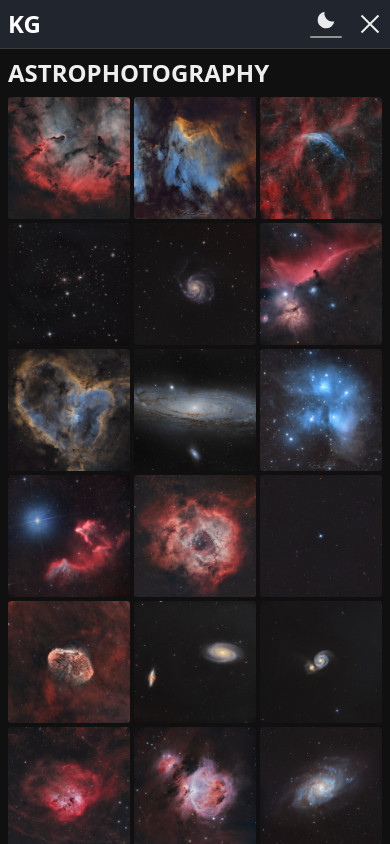
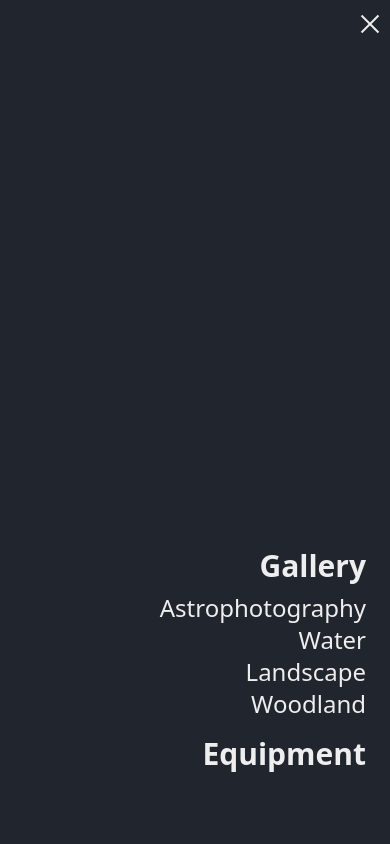
Before and after one commit to kgunessee/kieran_gunessee_photography_v2, a Next.js app: page /astrophotography in a window 390 px wide. Both pictures are taken after a click on the button 370 px from the left and 24 px from the top of the page. Shown: the top 844 px of the page. Built offline with nearby package versions, Linux system fonts and the light colour scheme.

Commit message:
Create separate components for the hamburger and theme button.
Also added the mobile menu with animations for the nav elements. Also put the nav elements in a separate component for reusability on the desktop version.

```diff
--- /dev/null
+++ b/src/app/components/HamburgerMenu.jsx
@@ -0,0 +1,21 @@
+export function HamburgerMenu({ isMobileMenuOpen, handleMobileMenuToggle }) {
+  return (
+    <button onClick={handleMobileMenuToggle} className={`relative z-20`}>
+      <span
+        className={`block h-0.5 w-6 bg-almostWhite transition-all duration-300 ease-in-out ${
+          isMobileMenuOpen ? "translate-y-1 rotate-45" : "-translate-y-0.5"
+        }`}
+      ></span>
+      <span
+        className={`my-0.5 block h-0.5 w-6 bg-almostWhite transition-all duration-300 ease-in-out ${
+          isMobileMenuOpen ? "opacity-0" : "opacity-100"
+        }`}
+      ></span>
+      <span
+        className={`block h-0.5 w-6 bg-almostWhite transition-all duration-300 ease-in-out ${
+          isMobileMenuOpen ? "-translate-y-1 -rotate-45" : "translate-y-0.5"
+        }`}
+      ></span>
+    </button>
+  );
+}
--- a/src/app/components/Header.jsx
+++ b/src/app/components/Header.jsx
@@ -2,6 +2,13 @@
 
 //Hooks & plugins
 import { useEffect, useState } from "react";
+import { AnimatePresence } from "framer-motion";
+import Link from "next/link";
+
+//Components
+import { ThemeButton } from "@/app/components/ThemeButton";
+import { HamburgerMenu } from "@/app/components/HamburgerMenu";
+import { MobileMenu } from "@/app/components/MobileMenu";
 
 export default function Header() {
   const [isMobileScreen, setIsMobileScreen] = useState(true);
@@ -15,6 +22,8 @@ export default function Header() {
   const handleMobileMenuToggle = () => {
     setIsMobileMenuOpen(!isMobileMenuOpen);
   };
+
+  // Disable scroll when menu is open
 
   // Toggle between light & dark mode by adding 'dark' class to body (Tailwind CSS dark mode).
   useEffect(() => {
@@ -44,65 +53,43 @@ export default function Header() {
     };
   }, []);
 
+  // This runs whenever the mobile menu is opened or closed. If the menu is open, it prevents scrolling. If closed, it allows scrolling.
+  useEffect(() => {
+    if (isMobileMenuOpen) {
+      document.body.style.overflow = "hidden";
+      // document.body.style.height = "100dvh";
+      console.log(true);
+    } else {
+      document.body.style.overflow = "unset";
+      // document.body.style.height = "unset";
+      console.log(false);
+    }
+  }, [isMobileMenuOpen]);
+
   return (
     <header
       className={`relative flex items-center justify-between border-b-[1px] border-white/10 bg-almostBlack px-mobileXPadding py-2 transition-colors dark:bg-blueBlack`}
     >
-      <h1 className={`text-2xl font-semibold text-white`}>
-        {isMobileScreen ? "KG" : "Kieran Gunessee Photography"}
-      </h1>
+      <Link href={"/"}>
+        <h1 className={`text-2xl font-semibold text-white`}>
+          {isMobileScreen ? "KG" : "Kieran Gunessee Photography"}
+        </h1>
+      </Link>
       <div className={`flex items-center gap-4`}>
-        <button
-          onClick={handleIsDarkModeToggle}
-          className={`relative grid h-7 w-8 place-items-center overflow-hidden text-white`}
-        >
-          <svg
-            className={`absolute top-0 h-6 w-6 ${
-              isDarkMode ? "animate-themeButtonSet" : "animate-themeButtonRise"
-            }`}
-            xmlns="http://www.w3.org/2000/svg"
-            width="24"
-            height="24"
-            fill="rgb(253, 224, 71"
-            viewBox="0 -960 960 960"
-          >
-            <path d="M480-28L346-160H160v-186L28-480l132-134v-186h186l134-132 134 132h186v186l132 134-132 134v186H614L480-28zm0-252q83 0 141.5-58.5T680-480q0-83-58.5-141.5T480-680q-83 0-141.5 58.5T280-480q0 83 58.5 141.5T480-280zm0 140l100-100h140v-140l100-100-100-100v-140H580L480-820 380-720H240v140L140-480l100 100v140h140l100 100z"></path>
-          </svg>
-          <svg
-            className={`absolute top-0 h-5 w-5 ${
-              isDarkMode ? "animate-themeButtonRise" : "animate-themeButtonSet"
-            }`}
-            xmlns="http://www.w3.org/2000/svg"
-            width="24"
-            height="24"
-            fill="#e8eaed"
-            viewBox="0 -960 960 960"
-          >
-            <path d="M484-80q-84 0-157.5-32t-128-86.5Q144-253 112-326.5T80-484q0-146 93-257.5T410-880q-18 99 11 193.5T521-521q71 71 165.5 100T880-410q-26 144-138 237T484-80z"></path>
-          </svg>
-
-          <div
-            className={`absolute bottom-0 h-[2px] w-full rounded-full bg-white/50`}
-          ></div>
-        </button>
-        <button onClick={handleMobileMenuToggle} className={`relative z-10`}>
-          <span
-            className={`block h-0.5 w-6 bg-almostWhite transition-all duration-300 ease-in-out ${
-              isMobileMenuOpen ? "translate-y-1 rotate-45" : "-translate-y-0.5"
-            }`}
-          ></span>
-          <span
-            className={`my-0.5 block h-0.5 w-6 bg-almostWhite transition-all duration-300 ease-in-out ${
-              isMobileMenuOpen ? "opacity-0" : "opacity-100"
-            }`}
-          ></span>
-          <span
-            className={`block h-0.5 w-6 bg-almostWhite transition-all duration-300 ease-in-out ${
-              isMobileMenuOpen ? "-translate-y-1 -rotate-45" : "translate-y-0.5"
-            }`}
-          ></span>
-        </button>
+        <ThemeButton
+          handleIsDarkModeToggle={handleIsDarkModeToggle}
+          isDarkMode={isDarkMode}
+        ></ThemeButton>
+        <HamburgerMenu
+          handleMobileMenuToggle={handleMobileMenuToggle}
+          isMobileMenuOpen={isMobileMenuOpen}
+        ></HamburgerMenu>
       </div>
+      <AnimatePresence>
+        {isMobileMenuOpen && (
+          <MobileMenu isMobileMenuOpen={isMobileMenuOpen}></MobileMenu>
+        )}
+      </AnimatePresence>
     </header>
   );
 }
--- a/src/app/components/ImageInfo.jsx
+++ b/src/app/components/ImageInfo.jsx
@@ -866,7 +866,9 @@ export const astroImageInfo = [
 
   {
     thumb:
-      "/images/thumbnails/astrophotogthumb_raphy/NorthAmericaAndPelicanNebula.webp",
+      "/images/thumbnails/astrophotography/thumb_NorthAmericaAndPelicanNebula.webp",
+    fullRes:
+      "/images/full_res/astrophotography/fs_NorthAmericaAndPelicanNebula.webp",
     title: "The North America & Pelican Nebula",
     catalogue: "NGC 7000 / IC 5070",
     captureDetails: {
@@ -903,6 +905,7 @@ export const astroImageInfo = [
   }, //11/08/2022
   {
     thumb: "/images/thumbnails/astrophotography/thumb_LionNebula.webp",
+    fullRes: "/images/full_res/astrophotography/fs_LionNebula.webp",
     title: "The Lion Nebula",
     catalogue: "SH2-132",
     captureDetails: {
@@ -935,6 +938,7 @@ export const astroImageInfo = [
   }, //13/08/2022
   {
     thumb: "/images/thumbnails/astrophotography/thumb_EasternVeilNebula.webp",
+    fullRes: "/images/full_res/astrophotography/fs_EasternVeilNebula.webp",
     title: "The Eastern Veil Nebula",
     catalogue: "NGC 6992",
     captureDetails: {
@@ -965,7 +969,7 @@ export const astroImageInfo = [
   }, //17/09/2022
   {
     thumb: "/images/thumbnails/astrophotography/thumb_PacmanNebulaNatural.webp",
-
+    fullRes: "/images/full_res/astrophotography/fs_PacmanNebulaNatural.webp",
     title: "The Pacman Nebula",
     catalogue: "NGC 281",
     captureDetails: {
@@ -999,6 +1003,7 @@ export const astroImageInfo = [
   }, //20/08/2022
   {
     thumb: "/images/thumbnails/astrophotography/thumb_TheTulipNebula.webp",
+    fullRes: "/images/full_res/astrophotography/fs_TheTulipNebula.webp",
     title: "The Tulip Nebula",
     catalogue: "SH2-101",
     captureDetails: {
@@ -1019,34 +1024,34 @@ export const astroImageInfo = [
     },
     description: "",
   }, //12/07/2022
-  {
-    thumb:
-      "/images/thumbnails/astrophotography/thumb_ElephantsTrunkNebula.webp",
-
-    title: "The Elephants Trunk Nebula",
-    catalogue: "IC 1396",
-    captureDetails: {
-      exposureTime: "300s",
-      integration: "5.5hrs",
-      darks: "60",
-      flats: "60",
-      darkFlats: "60",
-      scope: astroEquipmentInfo.scope.GT71ii.name,
-      mount: astroEquipmentInfo.mount.name,
-      camera: astroEquipmentInfo.camera["533MCPRO"].name,
-      filters: astroEquipmentInfo.filters.lExtreme.name,
-      imagingCapture: astroEquipmentInfo.imagingCapture.name,
-      guidescope: astroEquipmentInfo.guidescope.name,
-      guideCamera: astroEquipmentInfo.guideCamera["220mmMini"].name,
-      software: `${astroEquipmentInfo.software.affinity.name} & ${astroEquipmentInfo.software.pixinsight.name}`,
-      imageDate: "01/09/2022",
-    },
-    description: "",
-  }, //01/09/2022
+  // {
+  //   thumb:
+  //     "/images/thumbnails/astrophotography/thumb_ElephantsTrunkNebula.webp",
+  //   fullRes: "/images/full_res/astrophotography/fs_ElephantsTrunkNebula.webp",
+  //   title: "The Elephants Trunk Nebula",
+  //   catalogue: "IC 1396",
+  //   captureDetails: {
+  //     exposureTime: "300s",
+  //     integration: "5.5hrs",
+  //     darks: "60",
+  //     flats: "60",
+  //     darkFlats: "60",
+  //     scope: astroEquipmentInfo.scope.GT71ii.name,
+  //     mount: astroEquipmentInfo.mount.name,
+  //     camera: astroEquipmentInfo.camera["533MCPRO"].name,
+  //     filters: astroEquipmentInfo.filters.lExtreme.name,
+  //     imagingCapture: astroEquipmentInfo.imagingCapture.name,
+  //     guidescope: astroEquipmentInfo.guidescope.name,
+  //     guideCamera: astroEquipmentInfo.guideCamera["220mmMini"].name,
+  //     software: `${astroEquipmentInfo.software.affinity.name} & ${astroEquipmentInfo.software.pixinsight.name}`,
+  //     imageDate: "01/09/2022",
+  //   },
+  //   description: "",
+  // }, //01/09/2022
 
   {
     thumb: "/images/thumbnails/astrophotography/thumb_SmallClusterNebula.webp",
-
+    fullRes: "/images/full_res/astrophotography/fs_SmallClusterNebula.webp",
     title: "The Small Cluster Nebula",
     catalogue: "NGC 7129",
     captureDetails: {
@@ -1069,6 +1074,7 @@ export const astroImageInfo = [
   }, //25/09/2022
   {
     thumb: "/images/thumbnails/astrophotography/thumb_CaveNebula.webp",
+    fullRes: "/images/full_res/astrophotography/fs_CaveNebula.webp",
     title: "The Cave Nebula",
     catalogue: "SH2-155",
     captureDetails: {
@@ -1093,7 +1099,7 @@ export const astroImageInfo = [
   {
     thumb:
       "/images/thumbnails/astrophotography/thumb_ChristmasTreeCluster.webp",
-
+    fullRes: "/images/full_res/astrophotography/fs_ChristmasTreeCluster.webp",
     title: "The Christmas Tree Cluster",
     catalogue: "NGC 2264",
     captureDetails: {
@@ -1117,8 +1123,9 @@ export const astroImageInfo = [
 
   {
     thumb:
-      "/images/thumbnails/astrophotogthumb_raphy/CasperTheFriendlyGhostNebula.webp",
-
+      "/images/thumbnails/astrophotography/thumb_CasperTheFriendlyGhostNebula.webp",
+    fullRes:
+      "/images/full_res/astrophotography/fs_CasperTheFriendlyGhostNebula.webp",
     title: "Casper the Friendly Ghost Nebula",
     catalogue: "M78",
     captureDetails: {
@@ -1153,6 +1160,7 @@ export const astroImageInfo = [
   }, //14/01/2023
   {
     thumb: "/images/thumbnails/astrophotography/thumb_JellyfishNebula.webp",
+    fullRes: "/images/full_res/astrophotography/fs_JellyfishNebula.webp",
     title: "The Jellyfish Nebula",
     catalogue: "IC 443",
     captureDetails: {
@@ -1189,6 +1197,7 @@ export const astroImageInfo = [
   }, //22/01/2023
   {
     thumb: "/images/thumbnails/astrophotography/thumb_CometZTF.webp",
+    fullRes: "/images/full_res/astrophotography/fs_CometZTF.webp",
     title: "Comet E3 2022 ZTF",
     catalogue: "E3 2022 ZTF",
     captureDetails: {
@@ -1231,6 +1240,8 @@ export const astroImageInfo = [
   {
     thumb:
       "/images/thumbnails/astrophotography/thumb_PinwheelGalaxySupernova.webp",
+    fullRes:
+      "/images/full_res/astrophotography/fs_PinwheelGalaxySupernova.webp",
     title: "SN2023IXF Supernova in the Pinwheel Galaxy",
     catalogue: "M101",
     captureDetails: {
@@ -1270,6 +1281,7 @@ export const astroImageInfo = [
 
   {
     thumb: "/images/thumbnails/astrophotography/thumb_PropellerNebula.webp",
+    fullRes: "/images/full_res/astrophotography/fs_PropellerNebula.webp",
     title: "The Propeller Nebula",
     catalogue: "DWB 111/119",
     captureDetails: {
@@ -1292,6 +1304,7 @@ export const astroImageInfo = [
   }, //18/06/2023
   {
     thumb: "/images/thumbnails/astrophotography/thumb_SoulNebula.webp",
+    fullRes: "/images/full_res/astrophotography/fs_SoulNebula.webp",
     title: "The Soul Nebula",
     catalogue: "IC 1848",
     captureDetails: {
--- /dev/null
+++ b/src/app/components/MobileMenu.jsx
@@ -0,0 +1,72 @@
+//Hooks & Plugins
+import Link from "next/link";
+import { motion, stagger } from "framer-motion";
+
+//Components
+import { NavbarItems } from "@/app/components/NavbarItems";
+
+// Define animation variants
+const navVariants = {
+  hidden: {
+    opacity: 0,
+    x: 50,
+  },
+  show: {
+    opacity: 1,
+    x: 0,
+    transition: {
+      delayChildren: 0.2,
+      staggerChildren: 0.1, // Stagger each li by 0.2 seconds
+    },
+  },
+};
+
+const liVariants = {
+  hidden: { opacity: 0, x: 10 },
+  show: { opacity: 1, x: 0, transition: { duration: 0.2 } },
+};
+
+export function MobileMenu({ isMobileMenuOpen }) {
+  return (
+    <motion.div
+      initial={{ x: "100%", opacity: 0 }}
+      animate={{ x: 0, opacity: 1 }}
+      exit={{ x: "100%", opacity: 0 }}
+      transition={{ type: "tween", duration: 0.2 }} // Stop spring, use linear/tween
+      className={`absolute left-0 top-0 z-10 h-screen w-screen bg-blueBlack`}
+    >
+      <motion.nav
+        initial="hidden"
+        animate="show"
+        variants={navVariants}
+        className={`absolute bottom-10 right-0 flex flex-col gap-4 p-6 text-right text-2xl text-almostWhite`}
+      >
+        <ul>
+          <motion.li
+            variants={liVariants}
+            className={`mb-2 mt-4 list-none text-3xl font-semibold`}
+          >
+            <Link href={"/gallery"}>Gallery</Link>
+          </motion.li>
+          {NavbarItems.map((item) => {
+            return (
+              <motion.li
+                key={item.name}
+                variants={liVariants}
+                className={`list-none`}
+              >
+                <Link href={item.url}>{item.name}</Link>
+              </motion.li>
+            );
+          })}
+          <motion.li
+            variants={liVariants}
+            className={`mb-2 mt-4 list-none text-3xl font-semibold`}
+          >
+            <Link href={"/equipment"}>Equipment</Link>
+          </motion.li>
+        </ul>
+      </motion.nav>
+    </motion.div>
+  );
+}
--- /dev/null
+++ b/src/app/components/NavbarItems.jsx
@@ -0,0 +1,6 @@
+export const NavbarItems = [
+  { url: "/astrophotography", name: "Astrophotography" },
+  { url: "/water", name: "Water" },
+  { url: "/landscape", name: "Landscape" },
+  { url: "/woodland", name: "Woodland" },
+];
--- /dev/null
+++ b/src/app/components/ThemeButton.jsx
@@ -0,0 +1,37 @@
+export function ThemeButton({ handleIsDarkModeToggle, isDarkMode }) {
+  return (
+    <button
+      onClick={handleIsDarkModeToggle}
+      className={`relative grid h-7 w-8 place-items-center overflow-hidden text-white`}
+    >
+      <svg
+        className={`absolute top-0 h-6 w-6 ${
+          isDarkMode ? "animate-themeButtonSet" : "animate-themeButtonRise"
+        }`}
+        xmlns="http://www.w3.org/2000/svg"
+        width="24"
+        height="24"
+        fill="rgb(253, 224, 71"
+        viewBox="0 -960 960 960"
+      >
+        <path d="M480-28L346-160H160v-186L28-480l132-134v-186h186l134-132 134 132h186v186l132 134-132 134v186H614L480-28zm0-252q83 0 141.5-58.5T680-480q0-83-58.5-141.5T480-680q-83 0-141.5 58.5T280-480q0 83 58.5 141.5T480-280zm0 140l100-100h140v-140l100-100-100-100v-140H580L480-820 380-720H240v140L140-480l100 100v140h140l100 100z"></path>
+      </svg>
+      <svg
+        className={`absolute top-0 h-5 w-5 ${
+          isDarkMode ? "animate-themeButtonRise" : "animate-themeButtonSet"
+        }`}
+        xmlns="http://www.w3.org/2000/svg"
+        width="24"
+        height="24"
+        fill="#e8eaed"
+        viewBox="0 -960 960 960"
+      >
+        <path d="M484-80q-84 0-157.5-32t-128-86.5Q144-253 112-326.5T80-484q0-146 93-257.5T410-880q-18 99 11 193.5T521-521q71 71 165.5 100T880-410q-26 144-138 237T484-80z"></path>
+      </svg>
+
+      <div
+        className={`absolute bottom-0 h-[2px] w-full rounded-full bg-white/50`}
+      ></div>
+    </button>
+  );
+}
--- a/src/app/globals.css
+++ b/src/app/globals.css
@@ -35,5 +35,9 @@
 }
 
 .fancybox__backdrop {
-  background: #21252d !important;
+  background: #eeeeee !important;
 }
+
+body.dark .fancybox__backdrop {
+  background: #101010 !important;
+}
--- a/tailwind.config.js
+++ b/tailwind.config.js
@@ -33,9 +33,9 @@ module.exports = {
       },
       animation: {
         themeButtonSet:
-          "themeButtonSet 300ms cubic-bezier(0.68, -0.6, 0.32, 1.6) both",
+          "themeButtonSet 300ms cubic-bezier(0.68, -0.6, 0.32, 1.2) both",
         themeButtonRise:
-          "themeButtonRise 300ms cubic-bezier(0.68, -0.6, 0.32, 1.6) both 350ms",
+          "themeButtonRise 300ms cubic-bezier(0.68, -0.6, 0.32, 1.2) both 350ms",
       },
     },
   },
```
Also changed, not shown: public/images/thumbnails/astrophotography/thumb_VeilNebulaMosaic.webp (renamed from public/images/thumbnails/astrophotography/thumb_VeilNebulaMosaic.webp.webp).
